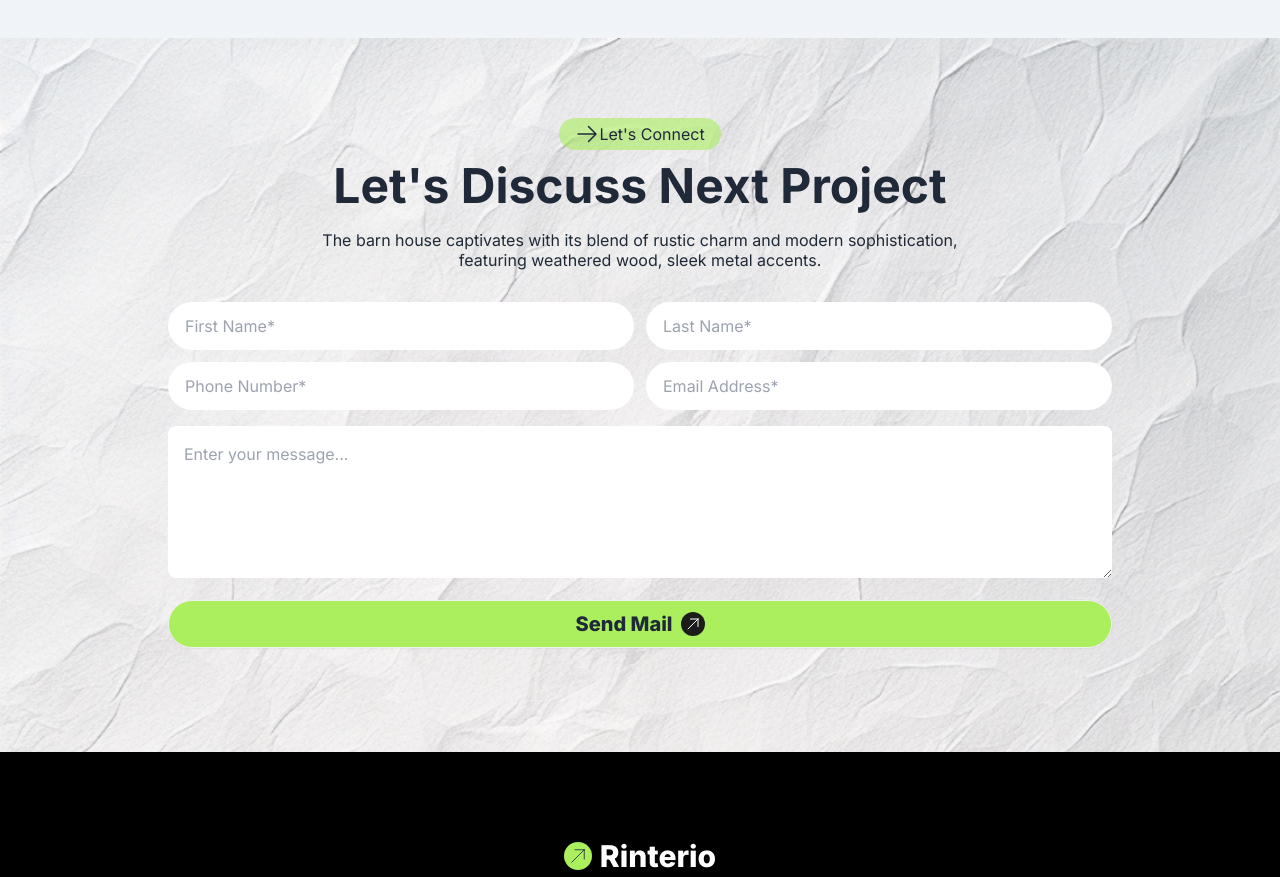
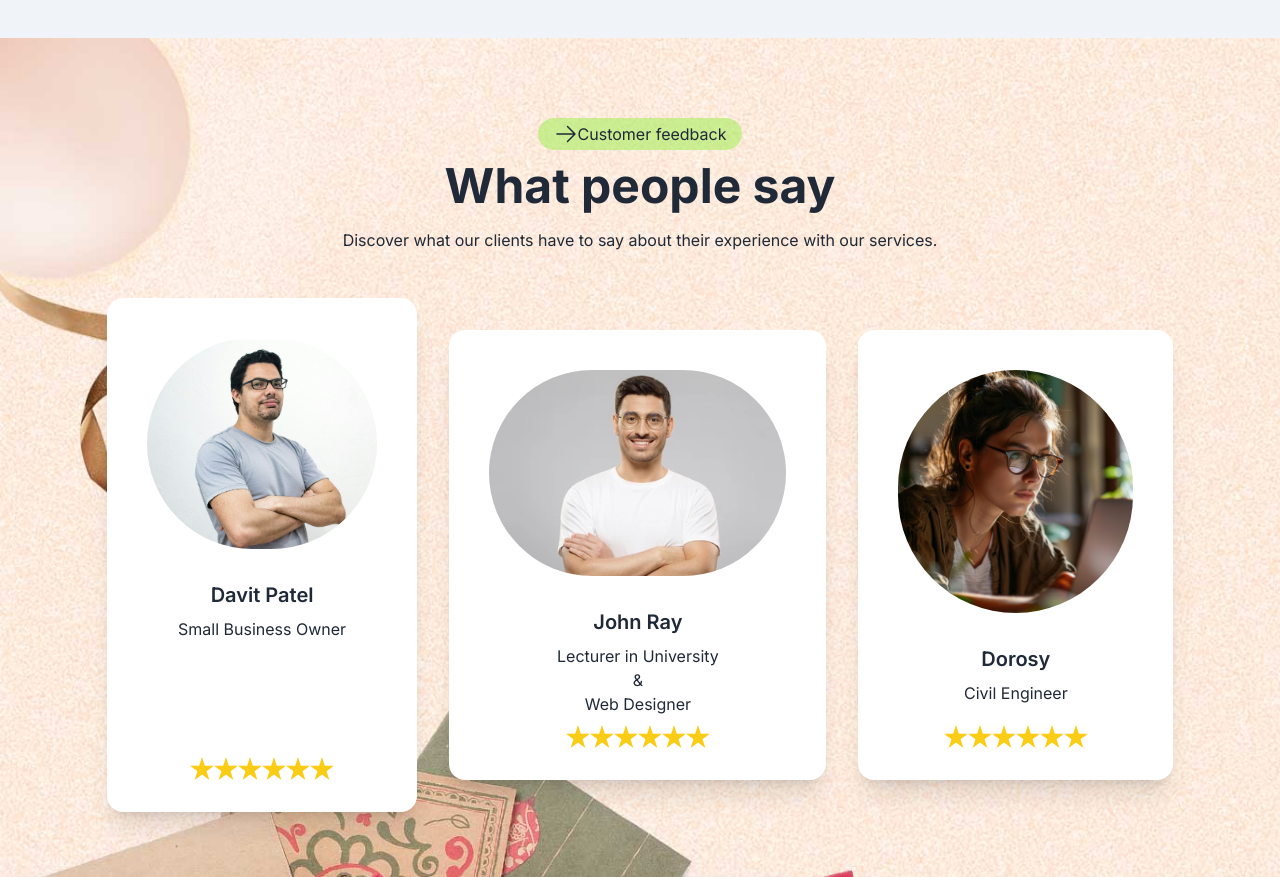
Before and after one commit to habib395/Assignment-three-PH, a plain HTML site: page index.html in a window 1280 px wide. Shown: the part 3600-4477 px from the top of the page. Drawn offline with nearby package versions, Linux system fonts and the light colour scheme.

Commit message:
own section done

```diff
--- a/index.html
+++ b/index.html
@@ -33,6 +33,7 @@
               backgroundImage: {
                 marginBg: "url('./assets/Vector.png')",
                 lastSection: "url('./assets/bg.jpg')",
+                backgroundC: "url('./assets/background.jpg.jpg')",
               }
             }
           }
@@ -406,7 +407,87 @@
     </div>
   </div>
   <!-- creative section start here -->
-
+  <div class="bg-backgroundC bg-cover">
+    <div>
+      <div class="second-section py-10 md:py-20">
+        <div class="text-center">
+          <button class="flex items-center mx-auto rounded-full bg-primary bg-opacity-60 px-4 py-1">
+            <svg xmlns="http://www.w3.org/2000/svg" fill="none" viewBox="0 0 24 24" stroke-width="1.5" stroke="currentColor" class="size-6">
+              <path stroke-linecap="round" stroke-linejoin="round" d="M13.5 4.5 21 12m0 0-7.5 7.5M21 12H3" />
+            </svg>
+            Customer feedback</button>
+            <h2 class="font-bold text-[24px] md:text-5xl leading-tight py-3">What people say</h2>
+            <p class="text-base leading-tight py-2">Discover what our clients have to say about their experience with our services.</p>
+        </div>
+        <!-- card section start -->
+        <div class="flex-cols md:flex py-8 gap-8 w-10/12 mx-auto">
+          <!-- card one -->
+          <div class="card bg-base-100 my-2 shadow-xl">
+            <figure class="px-10 pt-10">
+              <img
+                src="./assets/customer1.jpg.png"
+                alt="Shoes"
+                class="rounded-full" />
+            </figure>
+            <div class="card-body items-center text-center">
+              <h2 class="card-title">Davit Patel</h2>
+              <p>Small Business Owner</p>
+              <div class="rating">
+                <input type="radio" name="rating-2" class="mask mask-star bg-yellow-400">
+                <input type="radio" name="rating-2" class="mask mask-star bg-yellow-400">
+                <input type="radio" name="rating-2" class="mask mask-star bg-yellow-400">
+                <input type="radio" name="rating-2" class="mask mask-star bg-yellow-400">
+                <input type="radio" name="rating-2" class="mask mask-star bg-yellow-400">
+                <input type="radio" name="rating-2" class="mask mask-star bg-yellow-400">
+              </div>
+            </div>
+          </div>
+          <!-- card-two -->
+          <div class="card bg-base-100 my-10 shadow-xl">
+            <figure class="px-10 pt-10">
+              <img
+                src="./assets/customer2.jpg.png"
+                alt="Shoes"
+                class="rounded-full" />
+            </figure>
+            <div class="card-body items-center text-center">
+              <h2 class="card-title">John Ray</h2>
+              <p>Lecturer in University <br> & <br> Web Designer</p>
+              <div class="rating">
+                <input type="radio" name="rating-2" class="mask mask-star bg-yellow-400">
+                <input type="radio" name="rating-2" class="mask mask-star bg-yellow-400">
+                <input type="radio" name="rating-2" class="mask mask-star bg-yellow-400">
+                <input type="radio" name="rating-2" class="mask mask-star bg-yellow-400">
+                <input type="radio" name="rating-2" class="mask mask-star bg-yellow-400">
+                <input type="radio" name="rating-2" class="mask mask-star bg-yellow-400">
+              </div>
+            </div>
+          </div>
+          <!-- card three -->
+          <div class="card bg-base-100 my-10 shadow-xl">
+            <figure class="px-10 pt-10">
+              <img
+                src="./assets/customer3.jpg.png"
+                alt="Shoes"
+                class="rounded-full" />
+            </figure>
+            <div class="card-body items-center text-center">
+              <h2 class="card-title">Dorosy</h2>
+              <p> Civil Engineer</p>
+              <div class="rating">
+                <input type="radio" name="rating-2" class="mask mask-star bg-yellow-400">
+                <input type="radio" name="rating-2" class="mask mask-star bg-yellow-400">
+                <input type="radio" name="rating-2" class="mask mask-star bg-yellow-400">
+                <input type="radio" name="rating-2" class="mask mask-star bg-yellow-400">
+                <input type="radio" name="rating-2" class="mask mask-star bg-yellow-400">
+                <input type="radio" name="rating-2" class="mask mask-star bg-yellow-400">
+              </div>
+            </div>
+          </div>
+        </div>
+      </div>
+    </div>
+  </div>
 
   <!-- let's discuss section start -->
   <div class="bg-lastSection bg-cover">
@@ -457,36 +538,6 @@
           </label>
         </div>
 
-
-       <!-- <div class="mx-4">
-          <label class="input flex rounded-full my-4">
-            <input type="text"placeholder="First Name*" />
-          </label>
-          <label class="input flex rounded-full my-4">
-            <input type="text"placeholder="Last Name*" />
-          </label>
-          <label class="input flex rounded-full my-4">
-            <input type="text"placeholder="Phone Number*" />
-          </label>
-          <label class="input flex rounded-full my-4">
-            <input type="text"placeholder="Email Address*" />
-          </label>
-          <label class="input flex rounded-full my-4">
-            <input type="text" placeholder="Write Your Message Here" />
-          </label>
-
-          <label class="button">
-            <a class="btn rounded-full bg-primary w-full">
-              <p class="font-extrabold text-xl">Send Mail</p>
-              <span class="bg-secondary rounded-full p-1 text-white">
-                  <svg xmlns="http://www.w3.org/2000/svg" fill="none" viewBox="0 0 24 24" stroke-width="1.5" stroke="currentColor" class="size-4 ">
-                  <path stroke-linecap="round" stroke-linejoin="round" d="m4.5 19.5 15-15m0 0H8.25m11.25 0v11.25" />
-                </svg>
-                </span>
-              </a>
-          </label>
-       </div> -->
-
       </div>
     </div>
   </div>
```
Also changed, not shown: assets/background.jpg.jpg (added), assets/customer1.jpg.png (added), assets/customer2.jpg.png (added), assets/customer3.jpg.png (added).
